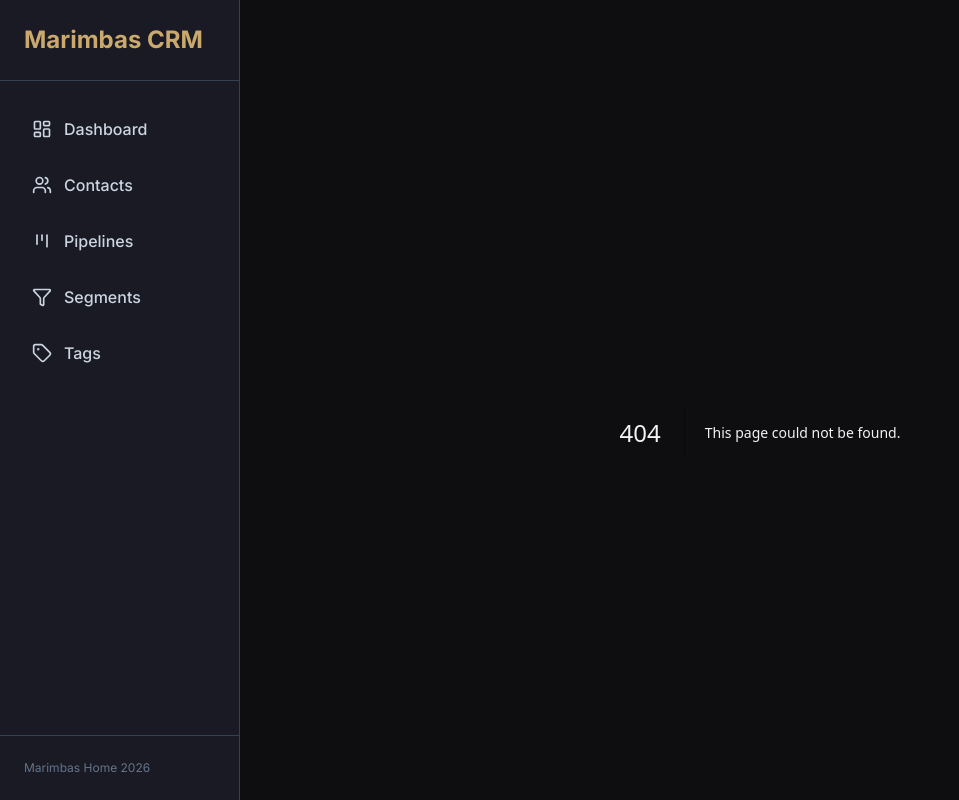
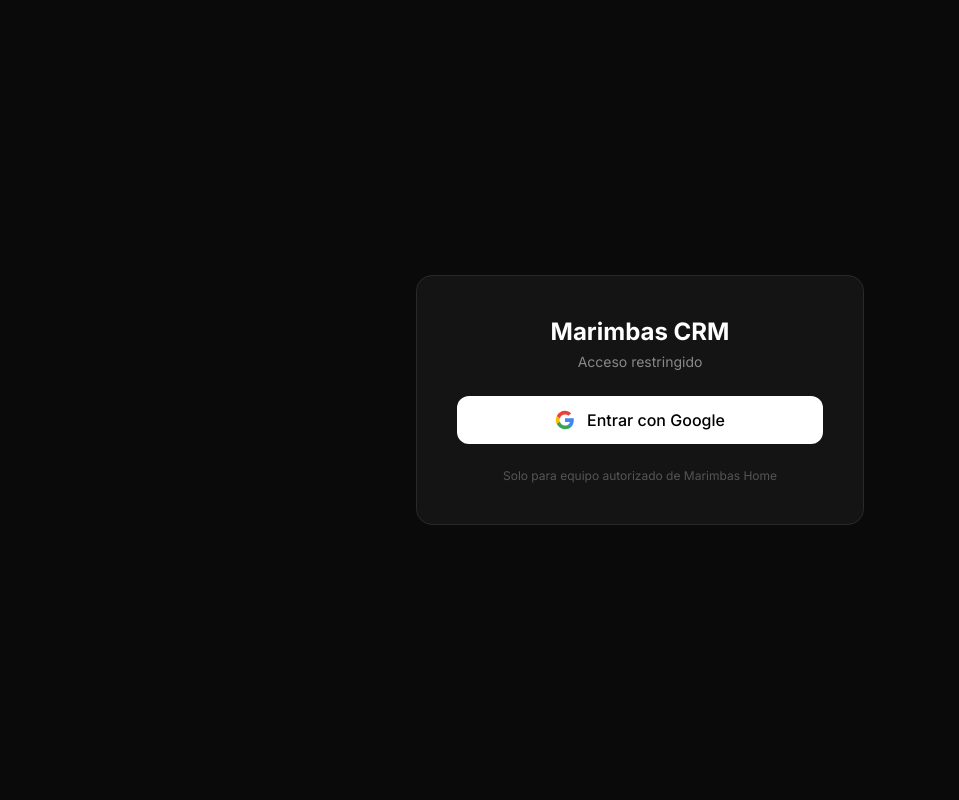
Before and after one commit to marimbashome/crm, a Next.js app: page /login in a window 1280 px wide. Before the commit this address had no page. Shown: the whole page, without its empty margins (0-959 px from the left). Built offline with nearby package versions, Linux system fonts and the light colour scheme; no server answers.

Commit message:
Add Google OAuth auth layer with email whitelist
Only enrique@marimbashome.com and zayde@marimbashome.com can access.
NextAuth.js + middleware protects all routes, redirects to /login.

Co-Authored-By: Claude Opus 4.6 <noreply@anthropic.com>

```diff
--- /dev/null
+++ b/app/api/auth/[...nextauth]/route.ts
@@ -0,0 +1,6 @@
+import NextAuth from "next-auth";
+import { authOptions } from "@/lib/auth";
+
+const handler = NextAuth(authOptions);
+
+export { handler as GET, handler as POST };
--- a/app/layout.tsx
+++ b/app/layout.tsx
@@ -1,6 +1,7 @@
 import type { Metadata } from "next";
 import "./globals.css";
 import Sidebar from "@/components/Sidebar";
+import AuthProvider from "@/components/AuthProvider";
 
 export const metadata: Metadata = {
   title: "Marimbas CRM",
@@ -27,12 +28,14 @@ export default function RootLayout({
         />
       </head>
       <body className="font-sans">
+        <AuthProvider>
           <div className="flex h-screen bg-background text-foreground">
             <Sidebar />
             <main className="flex-1 overflow-auto ml-60">
               <div className="p-8">{children}</div>
             </main>
           </div>
+        </AuthProvider>
       </body>
     </html>
   );
--- /dev/null
+++ b/app/login/layout.tsx
@@ -0,0 +1,11 @@
+export default function LoginLayout({
+  children,
+}: {
+  children: React.ReactNode;
+}) {
+  return (
+    <div className="!ml-0 fixed inset-0 z-50">
+      {children}
+    </div>
+  );
+}
--- /dev/null
+++ b/app/login/page.tsx
@@ -0,0 +1,58 @@
+"use client";
+
+import { signIn } from "next-auth/react";
+import { useSearchParams } from "next/navigation";
+import { Suspense } from "react";
+
+function LoginContent() {
+  const searchParams = useSearchParams();
+  const error = searchParams.get("error");
+
+  return (
+    <div className="min-h-screen bg-[#0a0a0a] flex items-center justify-center">
+      <div className="bg-[#141414] border border-[#2a2a2a] rounded-2xl p-10 max-w-md w-full text-center">
+        <div className="mb-6">
+          <h1 className="text-2xl font-bold text-white mb-1">Marimbas CRM</h1>
+          <p className="text-[#888] text-sm">Acceso restringido</p>
+        </div>
+
+        {error === "AccessDenied" && (
+          <div className="mb-6 p-3 bg-red-500/10 border border-red-500/20 rounded-lg">
+            <p className="text-red-400 text-sm">
+              Tu cuenta no tiene acceso. Solo cuentas autorizadas de Marimbas Home pueden entrar.
+            </p>
+          </div>
+        )}
+
+        <button
+          onClick={() => signIn("google", { callbackUrl: "/" })}
+          className="w-full flex items-center justify-center gap-3 bg-white text-black font-medium py-3 px-6 rounded-xl hover:bg-gray-100 transition-colors"
+        >
+          <svg className="w-5 h-5" viewBox="0 0 24 24">
+            <path fill="#4285F4" d="M22.56 12.25c0-.78-.07-1.53-.2-2.25H12v4.26h5.92a5.06 5.06 0 01-2.2 3.32v2.77h3.57c2.08-1.92 3.28-4.74 3.28-8.1z"/>
+            <path fill="#34A853" d="M12 23c2.97 0 5.46-.98 7.28-2.66l-3.57-2.77c-.98.66-2.23 1.06-3.71 1.06-2.86 0-5.29-1.93-6.16-4.53H2.18v2.84C3.99 20.53 7.7 23 12 23z"/>
+            <path fill="#FBBC05" d="M5.84 14.09c-.22-.66-.35-1.36-.35-2.09s.13-1.43.35-2.09V7.07H2.18C1.43 8.55 1 10.22 1 12s.43 3.45 1.18 4.93l2.85-2.22.81-.62z"/>
+            <path fill="#EA4335" d="M12 5.38c1.62 0 3.06.56 4.21 1.64l3.15-3.15C17.45 2.09 14.97 1 12 1 7.7 1 3.99 3.47 2.18 7.07l3.66 2.84c.87-2.6 3.3-4.53 6.16-4.53z"/>
+          </svg>
+          Entrar con Google
+        </button>
+
+        <p className="mt-6 text-[#555] text-xs">
+          Solo para equipo autorizado de Marimbas Home
+        </p>
+      </div>
+    </div>
+  );
+}
+
+export default function LoginPage() {
+  return (
+    <Suspense fallback={
+      <div className="min-h-screen bg-[#0a0a0a] flex items-center justify-center">
+        <div className="text-white">Cargando...</div>
+      </div>
+    }>
+      <LoginContent />
+    </Suspense>
+  );
+}
--- /dev/null
+++ b/components/AuthProvider.tsx
@@ -0,0 +1,11 @@
+"use client";
+
+import { SessionProvider } from "next-auth/react";
+
+export default function AuthProvider({
+  children,
+}: {
+  children: React.ReactNode;
+}) {
+  return <SessionProvider>{children}</SessionProvider>;
+}
--- a/components/Sidebar.tsx
+++ b/components/Sidebar.tsx
@@ -2,12 +2,14 @@
 
 import Link from "next/link";
 import { usePathname } from "next/navigation";
+import { useSession, signOut } from "next-auth/react";
 import {
   LayoutDashboard,
   Users,
   Kanban,
   Filter,
   Tag,
+  LogOut,
 } from "lucide-react";
 
 const navItems = [
@@ -20,6 +22,9 @@ const navItems = [
 
 export default function Sidebar() {
   const pathname = usePathname();
+  const { data: session } = useSession();
+
+  if (pathname === "/login") return null;
 
   return (
     <aside className="w-60 bg-[#1a1a24] border-r border-slate-700 fixed left-0 h-screen flex flex-col">
@@ -49,6 +54,35 @@ export default function Sidebar() {
         })}
       </nav>
 
+      {session?.user && (
+        <div className="p-4 border-t border-slate-700">
+          <div className="flex items-center gap-3 mb-3">
+            {session.user.image && (
+              <img
+                src={session.user.image}
+                alt=""
+                className="w-8 h-8 rounded-full"
+              />
+            )}
+            <div className="flex-1 min-w-0">
+              <p className="text-sm font-medium text-slate-200 truncate">
+                {session.user.name}
+              </p>
+              <p className="text-xs text-slate-500 truncate">
+                {session.user.email}
+              </p>
+            </div>
+          </div>
+          <button
+            onClick={() => signOut({ callbackUrl: "/login" })}
+            className="flex items-center gap-2 text-xs text-slate-400 hover:text-red-400 transition-colors w-full"
+          >
+            <LogOut size={14} />
+            Cerrar sesión
+          </button>
+        </div>
+      )}
+
       <div className="p-6 border-t border-slate-700">
         <p className="text-xs text-slate-500">Marimbas Home 2026</p>
       </div>
--- /dev/null
+++ b/lib/auth.ts
@@ -0,0 +1,29 @@
+import { NextAuthOptions } from "next-auth";
+import GoogleProvider from "next-auth/providers/google";
+
+const ALLOWED_EMAILS = [
+  "enrique@marimbashome.com",
+  "zayde@marimbashome.com",
+];
+
+export const authOptions: NextAuthOptions = {
+  providers: [
+    GoogleProvider({
+      clientId: process.env.GOOGLE_CLIENT_ID!,
+      clientSecret: process.env.GOOGLE_CLIENT_SECRET!,
+    }),
+  ],
+  callbacks: {
+    async signIn({ user }) {
+      return ALLOWED_EMAILS.includes(user.email?.toLowerCase() ?? "");
+    },
+    async session({ session }) {
+      return session;
+    },
+  },
+  pages: {
+    signIn: "/login",
+    error: "/login",
+  },
+  secret: process.env.NEXTAUTH_SECRET,
+};
--- a/package.json
+++ b/package.json
@@ -25,6 +25,7 @@
     "clsx": "^2.1.1",
     "lucide-react": "^0.473.0",
     "next": "14.2.23",
+    "next-auth": "^4.24.11",
     "next-themes": "^0.4.4",
     "react": "^18.3.1",
     "react-dom": "^18.3.1",
```
Also changed, not shown: middleware.ts (added, +7 -0 lines), 1 other file (tests, documents, lock files or other folders). Lines whose indentation alone changed are shown as unchanged.
